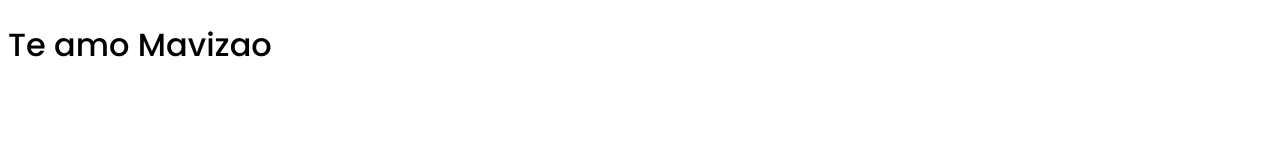
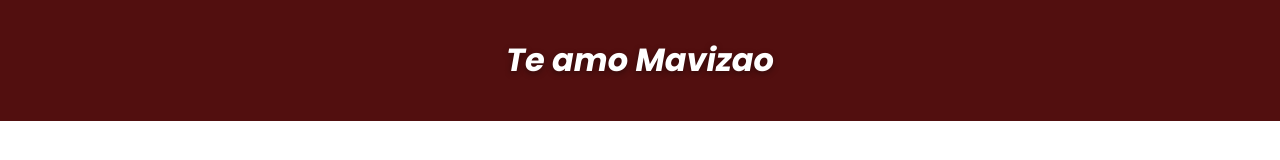
Before and after one commit to stingneldev/pmvs, a plain HTML site: page index.html in a window 1280 px wide. Drawn offline with Linux system fonts and the light colour scheme.

Commit message:
ajustei o css

```diff
--- a/estilos/media-query.css
+++ b/estilos/media-query.css
@@ -18,7 +18,18 @@
 @media only screen and (min-width: 1200px) {...}
 
 
-* {
+body {
+    margin: 0;
+    padding: 0;
+}
+
+header {
     font-family: Poppins;
-    font-weight: 500;
+    font-weight: 700;
+    font-style: italic;
+    text-align: center;
+    text-shadow: 0px 2px 6px rgba(0, 0, 0, 0.4);
+    color: white;
+    background-color: #520F0F;
+    padding: 15px 0;
 }
--- a/index.html
+++ b/index.html
@@ -17,6 +17,8 @@
     <title>Te Amo Mavizao</title>
 </head>
 <body>
-    <h1>Te amo Mavizao</h1>
+    <header>
+        <h1>Te amo Mavizao</h1>
+    </header>
 </body>
 </html>
```
